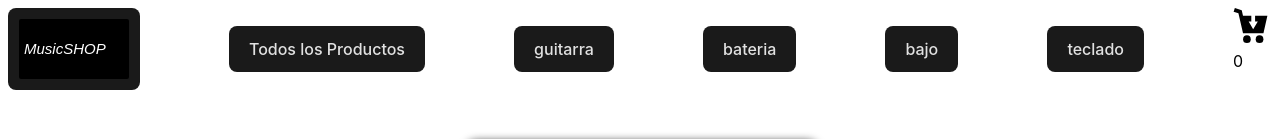
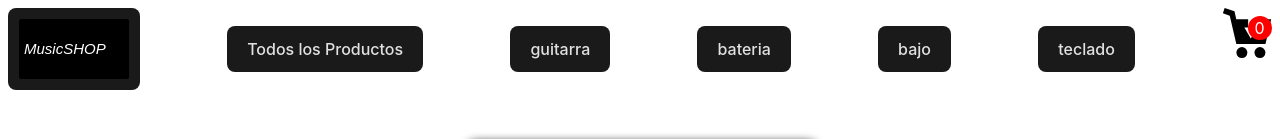
Before and after one commit to alanmorog/57910, a React (Vite) app: page /product/1 in a window 1280 px wide. Shown: the top 139 px of the page. Built offline with nearby package versions, Linux system fonts and the light colour scheme.

Commit message:
Add cartContext

```diff
--- a/package.json
+++ b/package.json
@@ -13,7 +13,8 @@
     "react": "^18.2.0",
     "react-dom": "^18.2.0",
     "react-router-dom": "^6.21.3",
-    "sass": "^1.70.0"
+    "sass": "^1.70.0",
+    "sweetalert2": "^11.10.5"
   },
   "devDependencies": {
     "@types/react": "^18.2.43",
--- a/src/components/CartWidget/CartWidget.jsx
+++ b/src/components/CartWidget/CartWidget.jsx
@@ -1,10 +1,13 @@
+import styles from "./cartwidget.module.scss"
 import cartwidget from "./assets/cartwidget.svg"
+import { useCartContext } from "../../routing/context/cartContext"
 
-function CartWidget () {
+const CartWidget = () => {
+    const {itemsTotal} = useCartContext()
     return (
-        <div>
-            <img src={cartwidget} alt="cart-widget" />
-            0
+        <div className={styles.cartwidget}>
+            <img src={cartwidget} alt="cart-widget"/>
+            <p>{itemsTotal}</p>
         </div>
     )
 }
--- /dev/null
+++ b/src/components/CartWidget/cartWidget.module.scss
@@ -0,0 +1,20 @@
+.cartwidget {
+    img {
+        width: 50px;
+    }
+    p {
+        position: absolute;
+        top: 0;
+        margin-left: 2%;
+        background: red;
+        width: 20px;
+        height: 20px;
+        border-radius: 50%;
+        display: flex;
+        justify-content: center;
+        align-items: center;
+        color: white;
+        padding: 2px;
+
+    }
+}
--- a/src/components/Dashboard/Dashboard.jsx
+++ b/src/components/Dashboard/Dashboard.jsx
@@ -1,22 +1,29 @@
 import React from 'react'
 import NavBar from "../NavBar/NavBar"
-import {BrowserRouter, Routes, Route} from "react-router-dom"
+import { BrowserRouter, Routes, Route } from "react-router-dom"
 import PageNotFound from '../PageNotFound/PageNotFound'
 import ItemDetailContainer from '../ItemDetailContainer/ItemDetailContainer'
+import PrivateRoute from '../../routing/context/PrivateRoute'
+import CartProvider from "../../routing/context/cartContext"
 
 
-const Dashboard = ({children}) => {
+const Dashboard = ({ children }) => {
     return (
-        <BrowserRouter>
-            <NavBar />
-            <Routes>
-                <Route path="/" element={  children }/>
-                <Route path="/products" element={  children }/>
-                <Route path="/products/:categoryId" element={  children }/>
-                <Route path="/product/:productId" element={  <ItemDetailContainer></ItemDetailContainer> }/>
-                <Route path="*" element={  <PageNotFound/> }/>
-            </Routes>
-        </BrowserRouter>
+        <CartProvider>
+            <BrowserRouter>
+                <NavBar />
+                <Routes>
+                    <Route path="/" element={children} />
+                    <Route path="/products" element={children} />
+                    <Route path="/products/teclado" element={<PrivateRoute/>} >
+                    <Route path="/products/teclado" element={children} />
+                    </Route>
+                    <Route path="/products/:categoryId" element={children} />
+                    <Route path="/product/:productId" element={<ItemDetailContainer></ItemDetailContainer>} />
+                    <Route path="*" element={<PageNotFound />} />
+                </Routes>
+            </BrowserRouter>
+        </CartProvider>
     )
 }
 
--- a/src/components/ItemCount/ItemCount.jsx
+++ b/src/components/ItemCount/ItemCount.jsx
@@ -2,7 +2,7 @@ import React from 'react'
 import { useState } from 'react'
 /* import ItemListContainer from '../ItemListContainer/ItemListContainer'; */
 
-const ItemCount = ({ onAdd}) => {
+const ItemCount = ({ onAdd, onDelete}) => {
     const [count, setCount] = useState(1)
 
 
--- a/src/components/ItemDetail/ItemDetail.jsx
+++ b/src/components/ItemDetail/ItemDetail.jsx
@@ -1,12 +1,19 @@
 import styles from "./ItemDetail.module.scss"
 import ItemCount from "../ItemCount/ItemCount";
+import { useCartContext } from "../../routing/context/cartContext";
+
 
 const ItemDetail = ({ item }) => {
+    const {addItem} = useCartContext()
+
         const {nombre, precio, image, description, modelo} = item;
 
         const onAdd = (count) => {
             console.log(`Agregaste ${count} ${nombre} ${modelo} al carrito`)
+            addItem(item, count)
         }
+
+
 
     return (
             <div className={styles.parent}>
@@ -20,7 +27,6 @@ const ItemDetail = ({ item }) => {
                         <p className={styles.item__info__description}> {description} </p>
                         <p className={styles.item__info__precio}> ${precio} </p>
                     </div>
-
                 </div>
                 <ItemCount onAdd={onAdd}/>
             </div>
--- a/src/components/NavBar/NavBar.jsx
+++ b/src/components/NavBar/NavBar.jsx
@@ -18,6 +18,8 @@ const NavBar = () => {
         })
     }, [categories])
 
+
+
     return (
         <div className={styles.navbar}>
             <Link to='/' className={styles.logo}>
@@ -34,7 +36,7 @@ const NavBar = () => {
                 ))}
             </div>
             <div>
-                <CartWidget>0</CartWidget>
+                <CartWidget/>
             </div>
         </div>
     )
--- /dev/null
+++ b/src/routing/context/PrivateRoute.jsx
@@ -0,0 +1,26 @@
+import { useEffect } from "react";
+import { useNavigate, Outlet } from "react-router-dom";
+import Swal from 'sweetalert2'
+
+
+
+const PrivateRoute = () => {
+    const navigate = useNavigate();
+    const aut = false; //autirozar o no aturizar entrada a la page
+
+    useEffect(() => {
+        if (!aut) {
+            Swal.fire({
+                position: "center",
+                icon: "error",
+                title: "No estas Autorizado a ingresar",
+                showConfirmButton: false,
+                timer: 1500
+            });
+            navigate("/")
+        }
+    }, [aut])
+    return <Outlet />
+}
+
+export default PrivateRoute;
--- /dev/null
+++ b/src/routing/context/cartContext.jsx
@@ -0,0 +1,42 @@
+import { createContext, useContext, useState } from "react"
+
+const cartContext = createContext()
+
+const { Provider } = cartContext
+
+export const useCartContext = () => useContext(cartContext)
+
+
+const CartProvider = ({ children }) => {
+    const [cart, setCart] = useState([])
+    const [itemsTotal, setItemsTotal] = useState(0) //cantidad de items que va a tener el carrito
+
+    const [total, setTotal] = useState(0)
+
+    const addItem = (item, quantity) => {
+        setItemsTotal(itemsTotal + quantity)
+        setTotal(total + item.precio * quantity)
+        if (isInCart(item.id)){
+            const newCart = cart.map((cartItem) => {
+                if (cartItem.item.id === item.id) {
+                    return { ...cartItem, quantity: cartItem.quantity + quantity }
+                } else {
+                    return cartItem
+                }
+            })
+            setCart(newCart)
+        } else {
+            setCart([...cart, {item, quantity} ])
+        }
+    }
+
+    const isInCart = (id) => cart.find((item) => item.item.id === id)
+
+
+    const valorDelContexto = { cart, itemsTotal, addItem}
+
+
+    return <Provider value={valorDelContexto}> {children} </Provider>
+}
+
+export default CartProvider
--- a/src/utils/MockData.js
+++ b/src/utils/MockData.js
@@ -152,7 +152,7 @@ export const getProducts = () => {
     return new Promise((resolve, reject)=> {
         setTimeout(()=>{
             resolve(products)
-        }, 1000);
+        }, 1500);
     });
 };
 
@@ -160,7 +160,7 @@ export const getCategories = () => {
     return new Promise((resolve, reject)=> {
         setTimeout(()=>{
             resolve(categories)
-        }, 1000);
+        }, 1500);
     });
 };
 
@@ -168,6 +168,6 @@ export const getProductsId = (id) => {
     return new Promise((resolve, reject)=> {
         setTimeout(()=>{
             resolve(products[id-1])
-        }, 1000);
+        }, 1500);
     });
 };
```
Also changed, not shown: 1 other file (tests, documents, lock files or other folders). Lines whose indentation alone changed are shown as unchanged.
